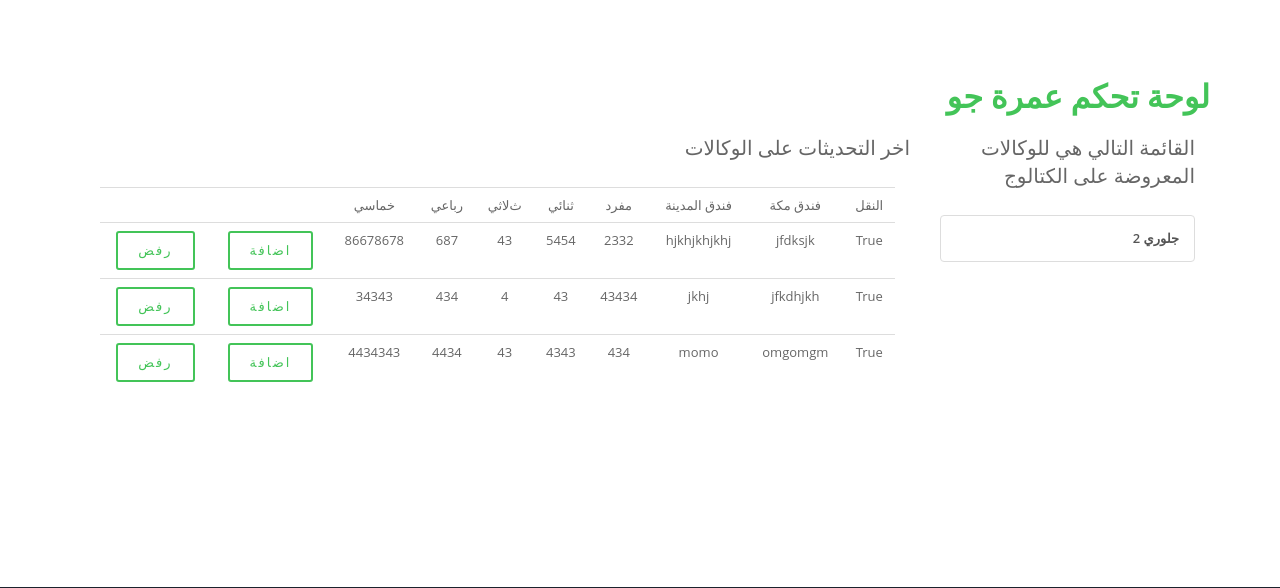
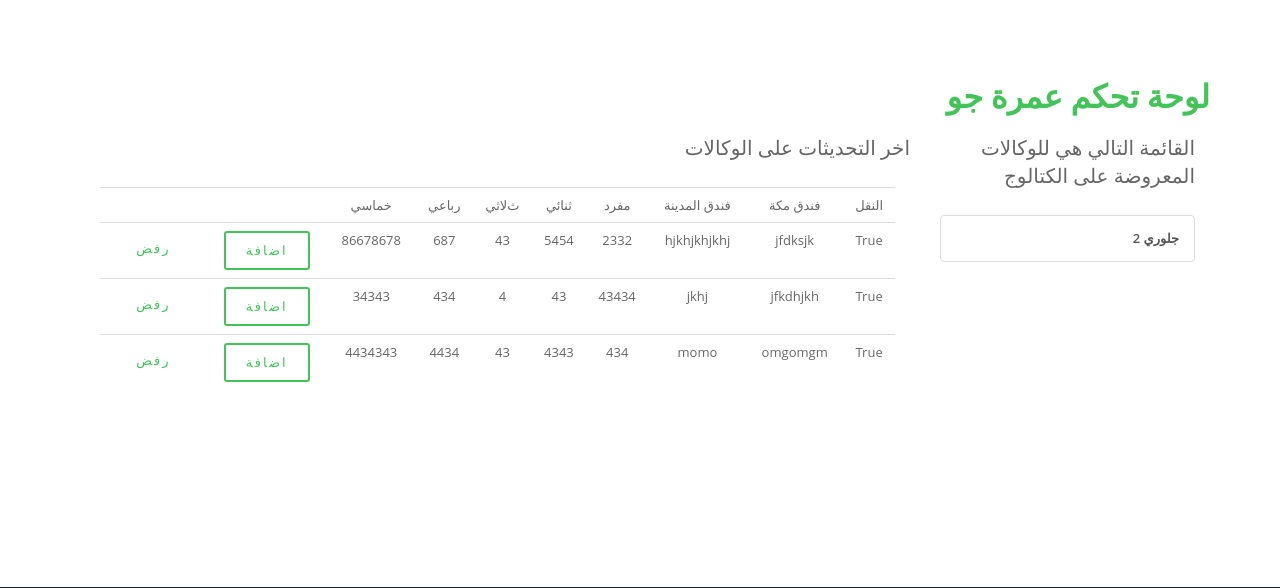
Before and after one commit to ahmadyosr/umrahgo, a Django app: page /dashboard/ in a window 1280 px wide. Shown: the part 166-754 px from the top of the page. Run offline with Django 3.2, Linux system fonts and the light colour scheme; a user stored in the database is signed in; data comes from the database, SQL or seed files in the repository; some libraries are stand-ins or nearby versions; some web fonts are replaced.

Commit message:
working on dashboard features

```diff
--- a/templates/dashboard/dashboard.html
+++ b/templates/dashboard/dashboard.html
@@ -63,7 +63,7 @@
                           <td><a class="btn btn-primary  btn-inverse" click="return confirm('هل تريد حذف العرض؟')"
                           href="{% url 'dashboard:remove_package' package_id=p.id %}" >حذف</a></td>
                           {% endif %}
-                          <td><a class="btn btn-primary  btn-inverse" click="return confirm('هل تريد حذف العرض؟')"
+                          <td><a style="border:0;" class="btn btn-primary  btn-inverse" click="return confirm('هل تريد حذف العرض؟')"
                           href="{% url 'dashboard:reject_action' package_id=p.id %}" >رفض</a></td>
                         </tr>
                     {% endfor %}
@@ -75,7 +75,7 @@
               <p class="lead">القائمة التالي هي للوكالات المعروضة على الكتالوج</p>
               <ul class="list-group">
               {% for agency in agencies %}
-              <a href="{% url 'agency' agency_id=agency.id %}" class="list-group-item">{{agency.title}}</a>
+              <a href="{% url 'supplier:agency' agency_id=agency.id %}" class="list-group-item">{{agency.title}}</a>
               {% endfor %}
               </ul>
               </div>
```
